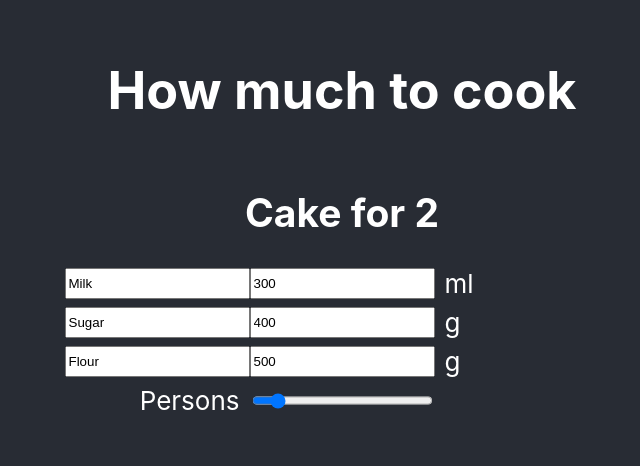
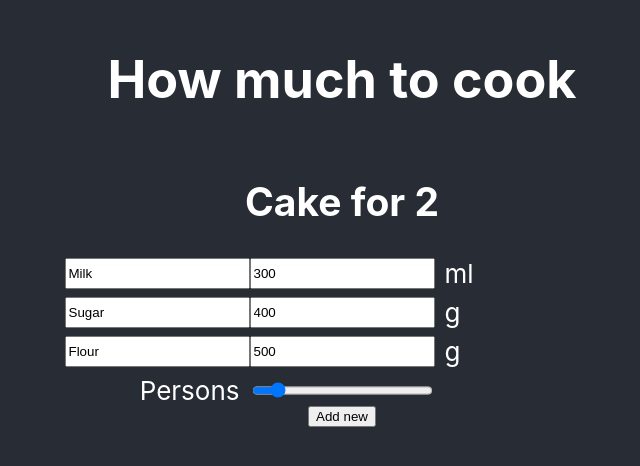
Before and after one commit to kateGalich/cookcalc, a React (Create React App) app: page / in a window 1280 px wide. Shown: the part 180-646 px from the top of the page, without its empty margins (298-938 px from the left). Built offline with nearby package versions, Linux system fonts and the light colour scheme.

Commit message:
adding ingredient button

```diff
--- a/src/App.js
+++ b/src/App.js
@@ -41,6 +41,17 @@ function App(props) {
     });
   }
 
+  function addPart() {
+    setRecipe(oldRecipe => {
+      let newRecepi = {
+        ...oldRecipe,
+        parts: oldRecipe.parts.map(x => ({ ...x })),
+      };
+      newRecepi.parts.push({ name: "", amount: 0, unit: "g" });
+      return newRecepi;
+    });
+  }
+
   let parts = recipe.parts.map((p, index) =>
     <Fragment key={index}>
       <input
@@ -66,6 +77,7 @@ function App(props) {
         <div className='container'>
           {parts}
           <label htmlFor='part4'>Persons</label>
+
           <input
             type='range'
             min={recipe.minPersons}
@@ -77,6 +89,10 @@ function App(props) {
             id='part4'></input>
 
         </div>
+        <button
+          onClick={e => addPart()}>
+          Add new
+        </button>
       </header >
     </div >
   );
```
